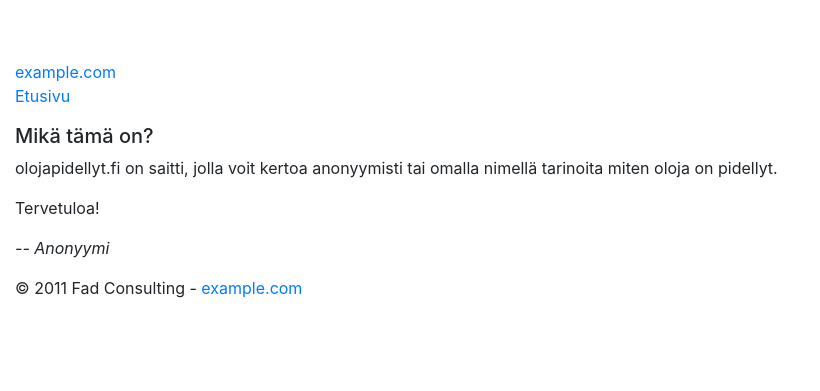
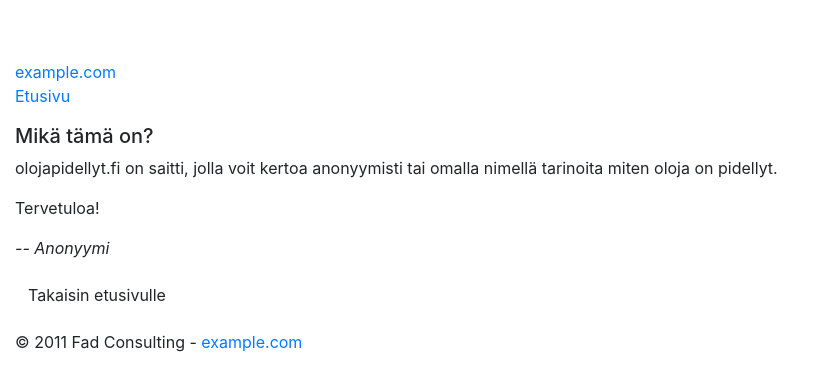
Before and after one commit to mjtorn/olojapidellyt, a Django app: template olojapidellyt/web/templates/story/show.html in a window 1280 px wide. Shown: the top 391 px of the page, without its empty margins (0-820 px from the left). Run offline with Django 3.2, Linux system fonts and the light colour scheme; the template is opened without the code that fills it, so the values that code supplies are empty; some libraries are stand-ins or nearby versions.

Commit message:
Back link

```diff
--- a/olojapidellyt/web/templates/story/show.html
+++ b/olojapidellyt/web/templates/story/show.html
@@ -15,4 +15,12 @@
         {% endif %}
     </em>
 </p>
+
+<p>
+    <a href="{% url index %}">
+        <button class="btn primary">
+            Takaisin etusivulle
+        </button>
+    </a>
+</p>
 {% endblock content%}
```
